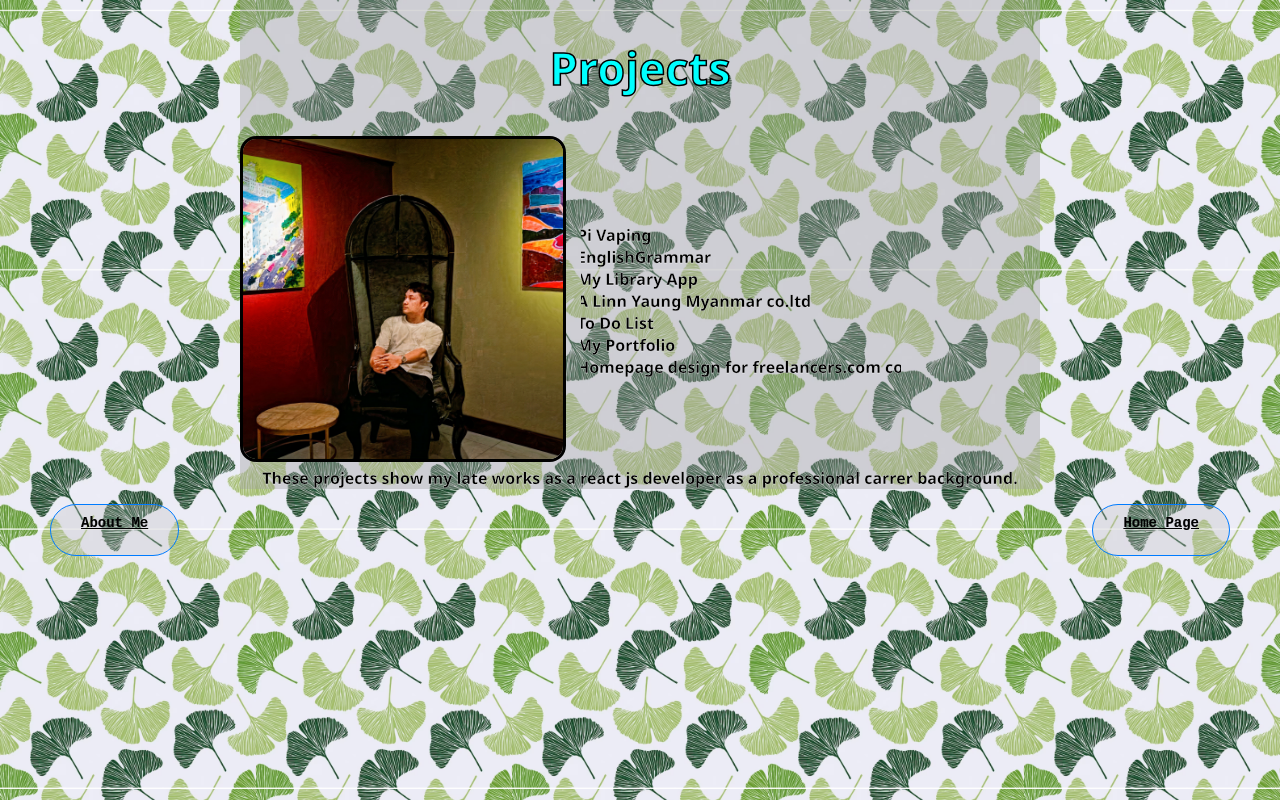
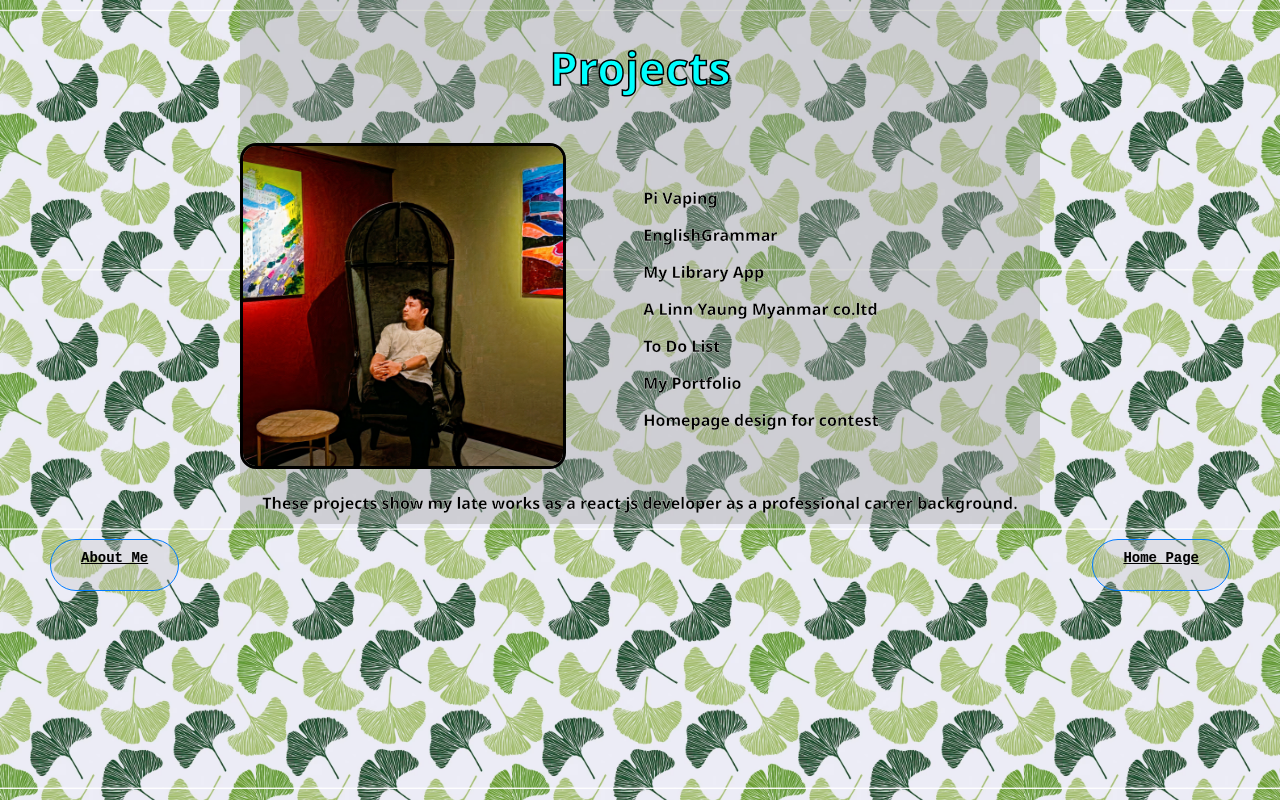
Before and after one commit to thomaslynn132/portfolio, a React (Create React App) app: page /projects in a window 1280 px wide. Built offline with nearby package versions, Linux system fonts and the light colour scheme.

Commit message:
error fix

```diff
--- a/src/App.css
+++ b/src/App.css
@@ -5,6 +5,7 @@
   align-items: center;
   -webkit-text-stroke: 0.3px #ffffff;
   overflow-x: hidden;
+  animation: backwards;
 }
 .projects {
   display: flex;
@@ -24,6 +25,7 @@
   font-family: "Nabla, sans-serif";
   font-display: initial;
   color: rgb(255, 251, 0);
+  -webkit-text-stroke: 1.5px #000;
 }
 h1 {
   font-size: 45px;
@@ -175,7 +177,7 @@ a {
 }
 .project:hover {
   background-color: rgba(0, 112, 126, 0.8);
-  color: red;
+  color: rgb(255, 0, 0, 0.5);
   transition: 0.75s;
   font-weight: bold;
 }
--- a/src/Pages/About/About.jsx
+++ b/src/Pages/About/About.jsx
@@ -12,7 +12,7 @@ const About = () => {
 
   return (
     <>
-      <section className="about-section">
+      <section className="about-section" style={{ overflowX: "hidden" }}>
         <div className="portfolio-container">
           <div className="aboutContainer about fadedIn">
             <h2>About Me</h2>
--- a/src/Pages/Header/Header.css
+++ b/src/Pages/Header/Header.css
@@ -1,5 +1,11 @@
 /* Header.css */
-
+* {
+  color: rgb(0, 0, 0);
+  justify-content: center;
+  align-items: center;
+  -webkit-text-stroke: 0.3px #ffffff;
+  overflow-x: hidden;
+}
 .App-header {
   display: flex;
   flex-direction: column;
--- a/src/Pages/projects/Projects.jsx
+++ b/src/Pages/projects/Projects.jsx
@@ -58,7 +58,7 @@ export default function Projects() {
       usedTech: "HTML,CSS3,Javascript,ReactJs",
     },
     {
-      name: "Homepage design for freelancers.com contest",
+      name: "Homepage design for contest",
       img: homePage,
       gitHub: "https://github.com/thomaslynn132/homepage-design",
       liveDemo: null,
@@ -75,7 +75,7 @@ export default function Projects() {
     if (!selectedProject) {
       return (
         <>
-          <div className="fadedIn">
+          <div className="fadedIn" style={{ padding: "10px" }}>
             These projects show my late works as a react js developer as a
             professional carrer background.
           </div>
@@ -153,7 +153,8 @@ export default function Projects() {
                   <li
                     key={index}
                     onClick={() => chooseProject(index)}
-                    style={{ textAlign: "start", cursor: "pointer" }}>
+                    style={{ textAlign: "start", cursor: "pointer" }}
+                    className="projectNames">
                     {project.name}
                   </li>
                 ))}
--- a/src/Pages/projects/projects.css
+++ b/src/Pages/projects/projects.css
@@ -1,10 +1,10 @@
 .buttons {
-  height: 100;
   width: 200;
   margin: 15px;
+  padding: 5px 20px;
   border-width: 2px; /* Adjust the width of the border */
   background-color: transparent;
-  border-style: solid;
+  border: 4px solid;
   font-weight: bolder;
   font-family: "Times New Roman", Times, serif;
   border-image: linear-gradient(
@@ -17,9 +17,21 @@
   ); /* Adjust the gradient colors */
   border-image-slice: 1; /* Use 1 to slice the entire border */
 }
+.buttons:hover {
+  background-color: rgb(177, 171, 171, 0.5);
+  transition: 1s;
+}
 .projectText {
   height: auto;
   width: 300px;
+}
+.projectNames {
+  padding: 5px;
+  margin: 5px;
+}
+.projectNames:hover {
+  background-color: rgb(177, 171, 171);
+  transition: 1s;
 }
 .projects {
   display: flex;
```
